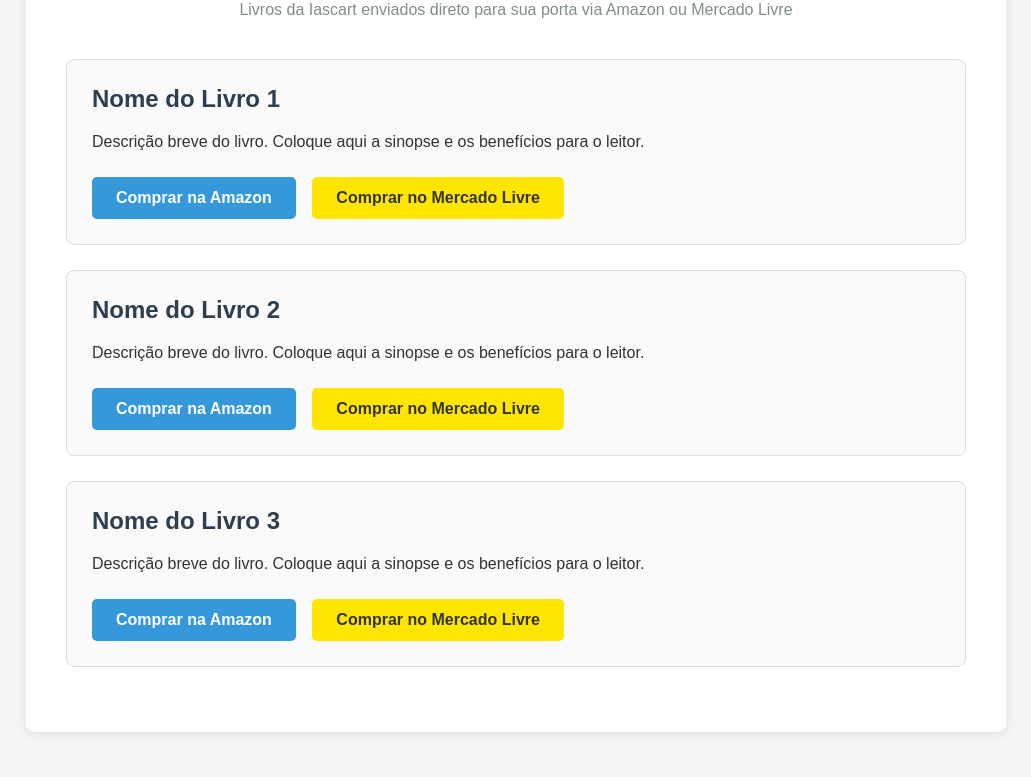
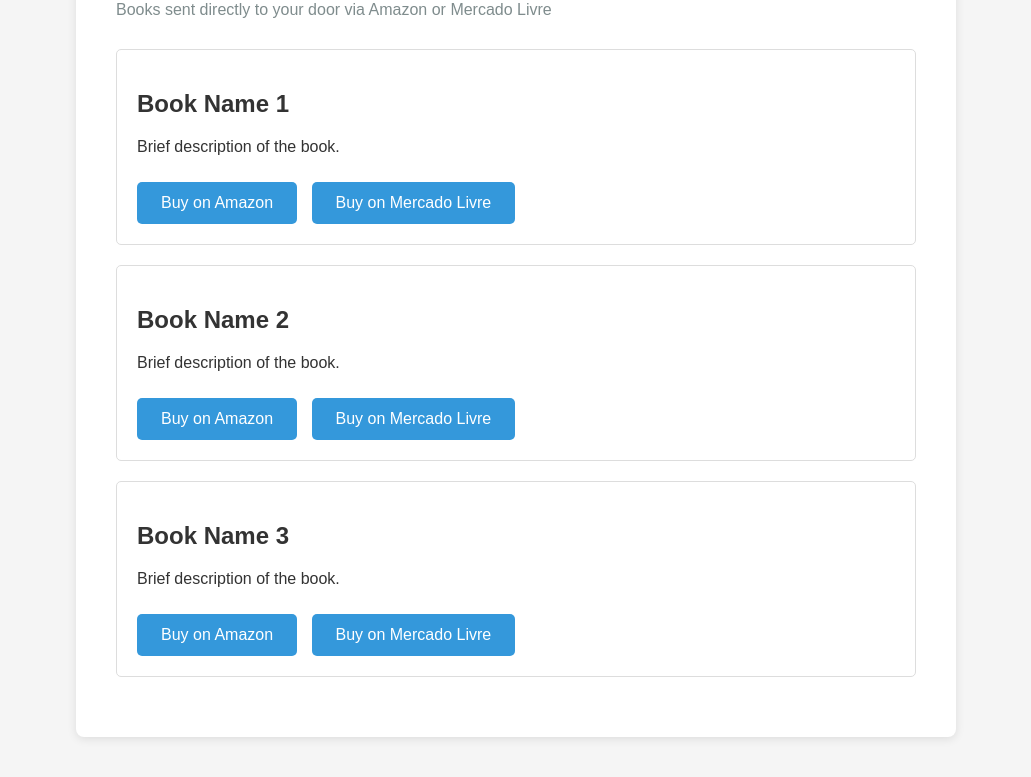
Before and after one commit to fraancival36-code/-Francival-Alves-Farias-, a plain HTML site: page index.html in a window 1280 px wide. Shown: the part 153-930 px from the top of the page, without its empty margins (124-1155 px from the left). Drawn offline with Linux system fonts and the light colour scheme.

Commit message:
Update index.html

```diff
--- a/index.html
+++ b/index.html
@@ -1,47 +1,45 @@
 <!DOCTYPE html>
-<html lang="pt-BR">
+<html lang="en">
 <head>
   <meta charset="UTF-8">
   <meta name="viewport" content="width=device-width, initial-scale=1.0">
-  <title>Loja Oficial - Francival Alves Farias</title>
+  <title>Official Store - Francival Alves Farias</title>
   <style>
     body { font-family: Arial, sans-serif; margin: 0; padding: 40px; background: #f5f5f5; color: #333; }
-    .container { max-width: 900px; margin: 0 auto; background: white; padding: 40px; border-radius: 8px; box-shadow: 0 2px 10px rgba(0,0,0,0.1); }
-    h1 { color: #2c3e50; margin-bottom: 10px; text-align: center; }
-    .subtitle { color: #7f8c8d; margin-bottom: 40px; text-align: center; }
-    .book { border: 1px solid #ddd; padding: 25px; margin-bottom: 25px; border-radius: 8px; background: #fafafa; }
-    .book h2 { color: #2c3e50; margin-top: 0; }
-    .btn { display: inline-block; padding: 12px 24px; background: #3498db; color: white; text-decoration: none; border-radius: 5px; margin-right: 12px; margin-top: 10px; font-weight: bold; }
+    .container { max-width: 800px; margin: 0 auto; background: white; padding: 40px; border-radius: 8px; box-shadow: 0 2px 10px rgba(0,0,0,0.1); }
+    h1 { color: #2c3e50; margin-bottom: 10px; }
+    .subtitle { color: #7f8c8d; margin-bottom: 30px; }
+    .book { border: 1px solid #ddd; padding: 20px; margin-bottom: 20px; border-radius: 5px; }
+    .btn { display: inline-block; padding: 12px 24px; background: #3498db; color: white; text-decoration: none; border-radius: 5px; margin-right: 10px; margin-top: 10px; }
     .btn:hover { background: #2980b9; }
-    .btn-ml { background: #ffe600; color: #333; }
-    .btn-ml:hover { background: #ffdb00; }
   </style>
 </head>
 <body>
   <div class="container">
-    <h1>Loja Oficial do Autor Francival Alves Farias</h1>
-    <p class="subtitle">Livros da Iascart enviados direto para sua porta via Amazon ou Mercado Livre</p>
+    <h1>Official Store Author Francival Alves Farias</h1>
+    <p class="subtitle">Books sent directly to your door via Amazon or Mercado Livre</p>
 
     <div class="book">
-      <h2>Nome do Livro 1</h2>
-      <p>Descrição breve do livro. Coloque aqui a sinopse e os benefícios para o leitor.</p>
-      <a href="https://www.amazon.com.br" class="btn">Comprar na Amazon</a>
-      <a href="https://www.mercadolivre.com.br" class="btn btn-ml">Comprar no Mercado Livre</a>
+      <h2>Book Name 1</h2>
+      <p>Brief description of the book.</p>
+      <a href="https://www.amazon.com.br" class="btn">Buy on Amazon</a>
+      <a href="https://www.mercadolivre.com.br" class="btn">Buy on Mercado Livre</a>
     </div>
 
     <div class="book">
-      <h2>Nome do Livro 2</h2>
-      <p>Descrição breve do livro. Coloque aqui a sinopse e os benefícios para o leitor.</p>
-      <a href="https://www.amazon.com.br" class="btn">Comprar na Amazon</a>
-      <a href="https://www.mercadolivre.com.br" class="btn btn-ml">Comprar no Mercado Livre</a>
+      <h2>Book Name 2</h2>
+      <p>Brief description of the book.</p>
+      <a href="https://www.amazon.com.br" class="btn">Buy on Amazon</a>
+      <a href="https://www.mercadolivre.com.br" class="btn">Buy on Mercado Livre</a>
     </div>
 
     <div class="book">
-      <h2>Nome do Livro 3</h2>
-      <p>Descrição breve do livro. Coloque aqui a sinopse e os benefícios para o leitor.</p>
-      <a href="https://www.amazon.com.br" class="btn">Comprar na Amazon</a>
-      <a href="https://www.mercadolivre.com.br" class="btn btn-ml">Comprar no Mercado Livre</a>
+      <h2>Book Name 3</h2>
+      <p>Brief description of the book.</p>
+      <a href="https://www.amazon.com.br" class="btn">Buy on Amazon</a>
+      <a href="https://www.mercadolivre.com.br" class="btn">Buy on Mercado Livre</a>
     </div>
+
   </div>
 </body>
 </html>
```
